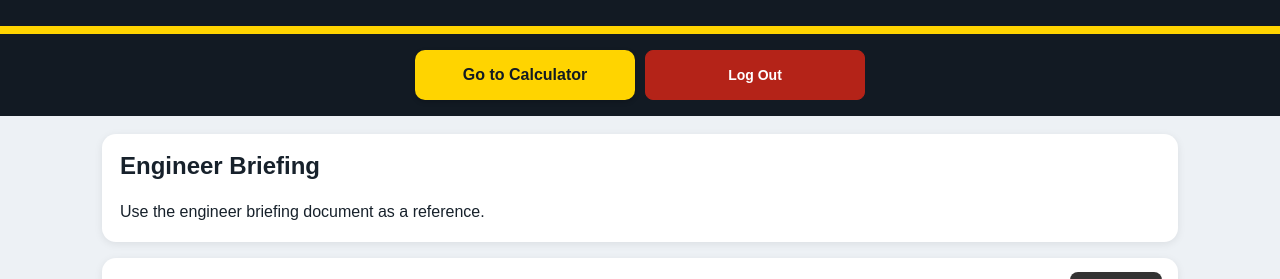
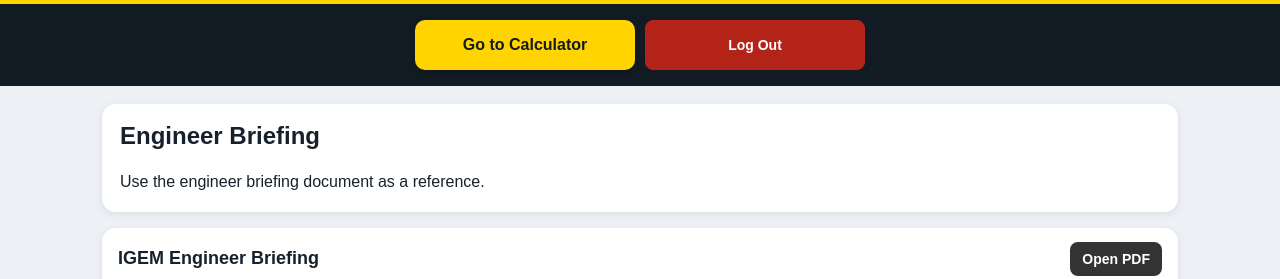
Before and after one commit to idiotplumms/igem-iv-calculator, a Flask app: page / in a window 1280 px wide. Shown: the top 279 px of the page. Run offline with Flask 3, Linux system fonts and the light colour scheme; the visitor is signed in with stand-in values (Sample User, id 1).

Commit message:
Update slides.html

```diff
--- a/templates/slides.html
+++ b/templates/slides.html
@@ -46,8 +46,6 @@
 
 
 <body>
-
-    <div class="slides-top-space"></div>
 
     <div class="navbar slides-top-nav">
 
```
